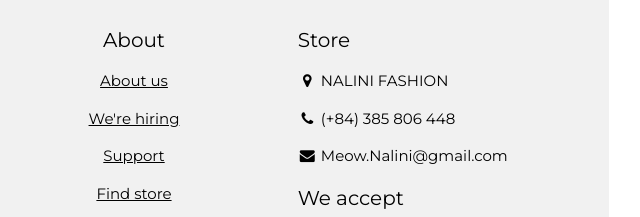
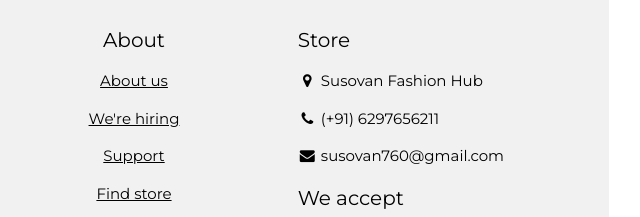
Before and after one commit to SusovanMaisali/Shopping-Website, a plain HTML site: page index.html in a window 1280 px wide. Shown: the part 6059-6276 px from the top of the page, 631-1271 px from the left. Drawn offline with nearby package versions, Linux system fonts and the light colour scheme.

Commit message:
Update index.html

```diff
--- a/index.html
+++ b/index.html
@@ -778,9 +778,9 @@ input[type=text]:focus {
 
       <div class="w3-col s4 w3-justify">
         <h4>Store</h4>
-        <p><i class="fa fa-fw fa-map-marker"></i> NALINI FASHION</p>
-        <p><i class="fa fa-fw fa-phone"></i> (+84) 385 806 448</p>
-        <p><i class="fa fa-fw fa-envelope"></i> Meow.Nalini@gmail.com</p>
+        <p><i class="fa fa-fw fa-map-marker"></i> Susovan Fashion Hub</p>
+        <p><i class="fa fa-fw fa-phone"></i> (+91) 6297656211</p>
+        <p><i class="fa fa-fw fa-envelope"></i> susovan760@gmail.com</p>
         <h4>We accept</h4>
         <p><i class="fa fa-fw fa-cc-amex"></i> Amex</p>
         <p><i class="fa fa-fw fa-credit-card"></i> Credit Card</p>
```
